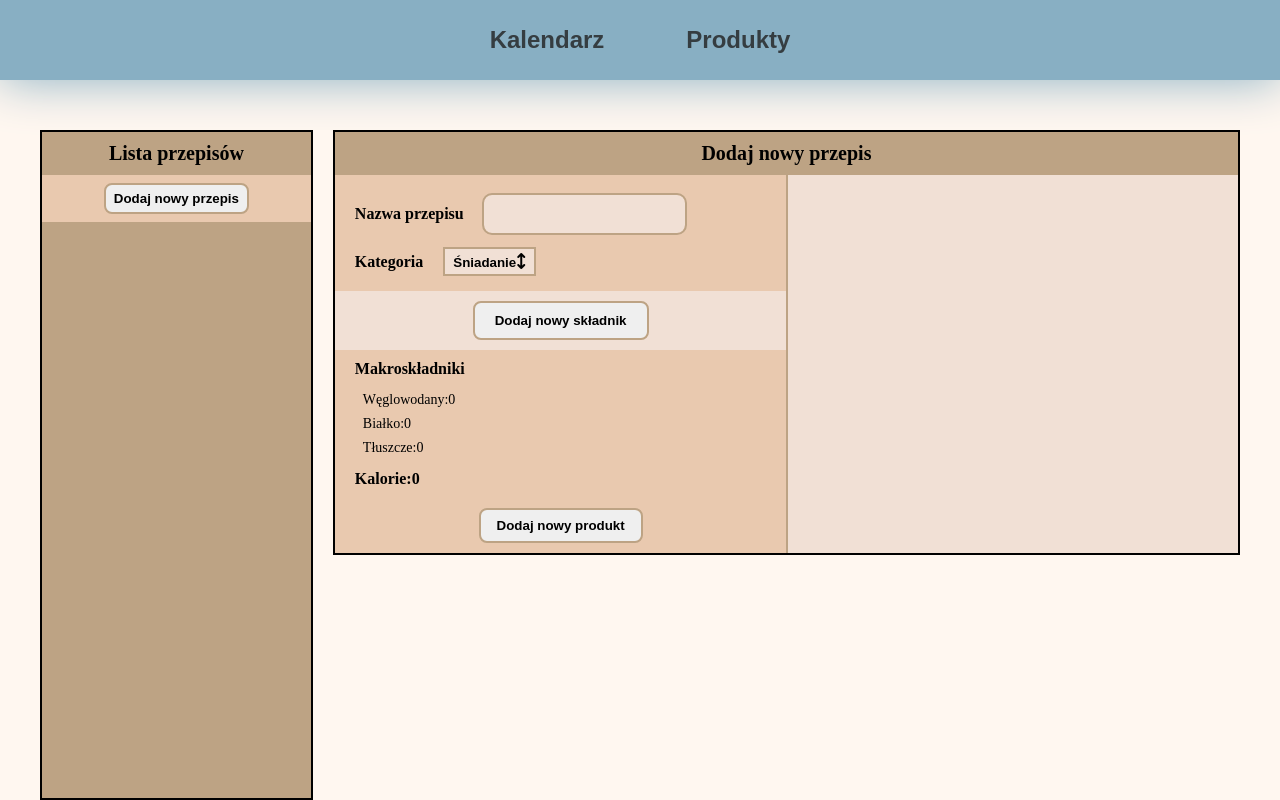
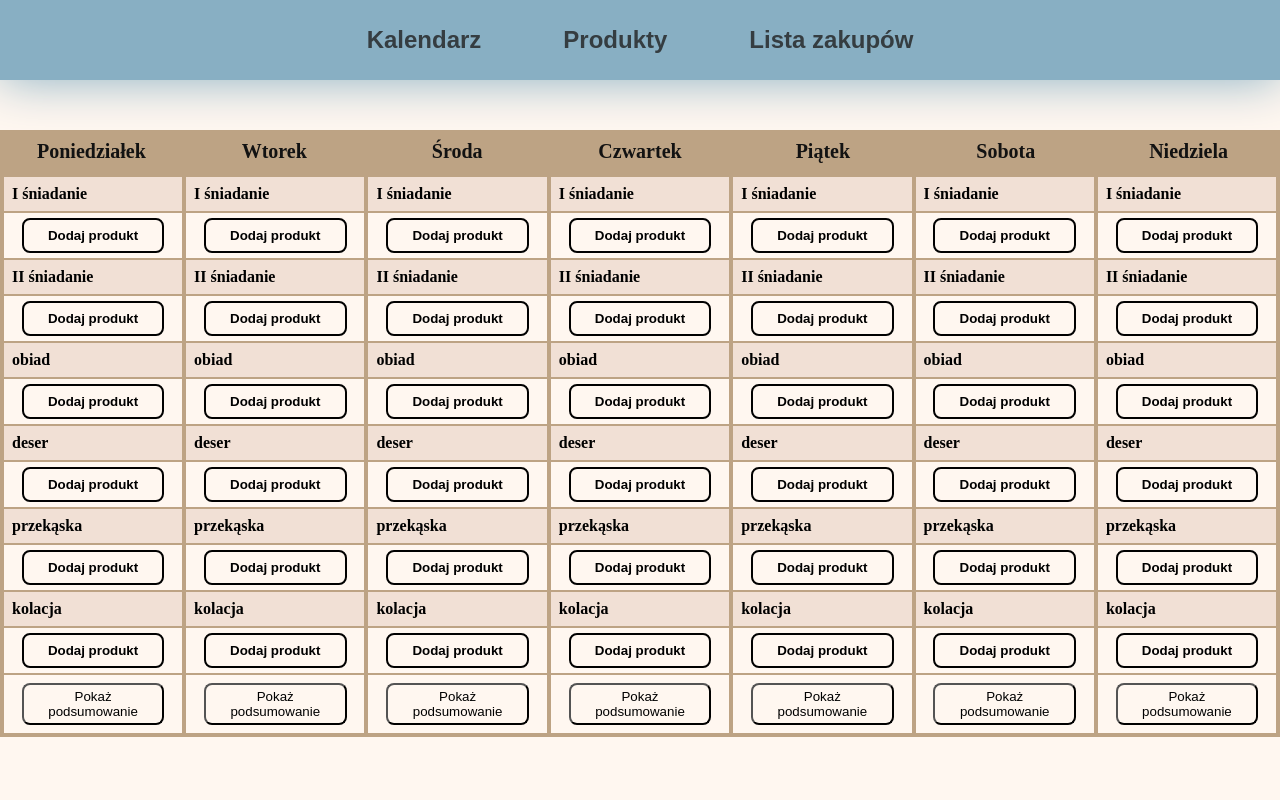
Before and after one commit to wojciech94/Food-Planner, a website: page index.html in a window 1280 px wide. Drawn offline with Linux system fonts and the light colour scheme.

Commit message:
Updated calendar stylesm product page width and readme

```diff
--- a/index.html
+++ b/index.html
@@ -18,8 +18,11 @@
         <div class="nav-bar__item">
             <button class="nav-bar__btn nav-bar__btn--product">Produkty</button>
         </div>
+        <div class="nav-bar__item">
+            <button class="nav-bar__btn nav-bar__btn--shopping-list">Lista zakupów</button>
+        </div>
     </nav>
-    <section class="calendar disabled">
+    <section class="calendar">
         <div class="calendar__header">
             <div class="calendar-day">Poniedziałek</div>
             <div class="calendar-day calendar-day">Wtorek</div>
@@ -285,7 +288,7 @@
         </div>
         <div class="calendar__resume"></div>
     </section>
-    <section class="add-manager">
+    <section class="add-manager disabled">
         <div class="add-manager__list-container">
             <div class="add-manager__label">Lista przepisów</div>
             <div class="add-manager__list-item">
--- a/src/scss/style.scss
+++ b/src/scss/style.scss
@@ -82,7 +82,7 @@
 .calendar {
 	display: flex;
 	flex-direction: column;
-	margin: $content-offset auto;
+	margin: $content-offset auto 0;
 	width: 100%;
 	height: 100%;
 	max-width: 1820px;
@@ -155,11 +155,11 @@
 		align-items: center;
 		width: 100%;
 		height: 100%;
-		border-top: 1px dashed $text-darker;
+		border-bottom: 1px dashed $text-darker;
 		order: 0;
 
-		&:last-child {
-			border-bottom: 1px dashed $text-darker;
+		&:nth-child(2n) {
+			background-color: $complementary-medium;
 		}
 	}
 
@@ -235,7 +235,7 @@
 		height: 100%;
 		margin: 5px auto;
 		padding: 8px;
-		background-color: $text-light;
+		background-color: $background-light;
 		border: 2px solid;
 		border-radius: 8px;
 		font-weight: bold;
@@ -278,7 +278,7 @@
 	align-items: start;
 	gap: 20px;
 	width: 100%;
-	max-width: 1200px;
+	max-width: 1440px;
 	height: 100%;
 	background-color: $background-light;
 
@@ -325,6 +325,12 @@
 		margin-right: 0;
 	}
 	/////////////////////////////////////
+	///
+	///
+
+	&__test {
+		width: 100%;
+	}
 
 	&__product-container {
 		position: relative;
```
Also changed, not shown: README.md, src/css/style.css, src/img/screen.png (added), 1 other file.
